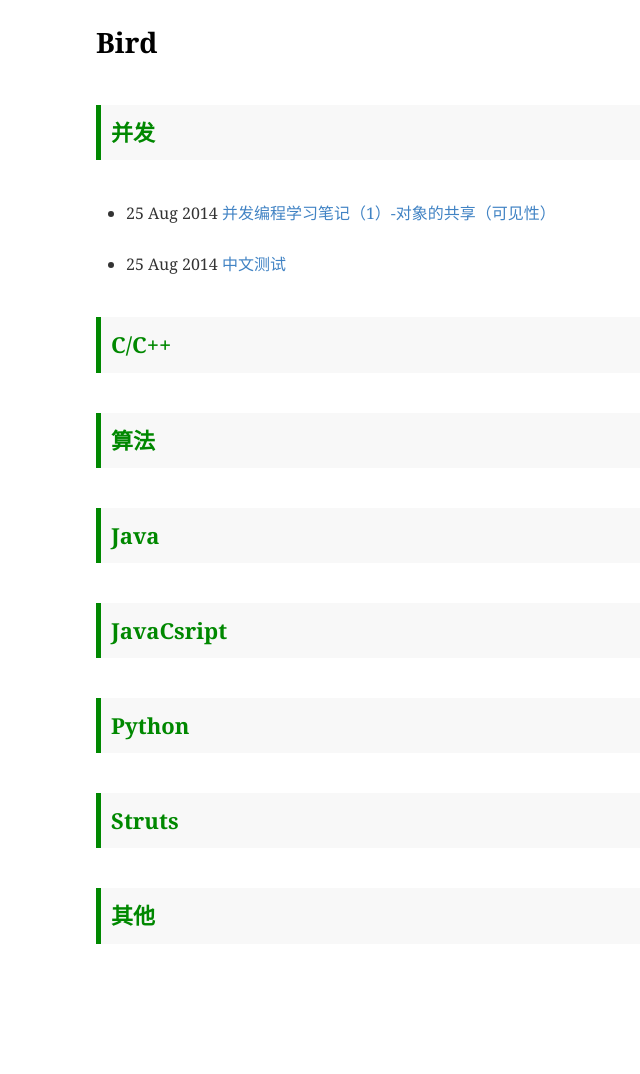
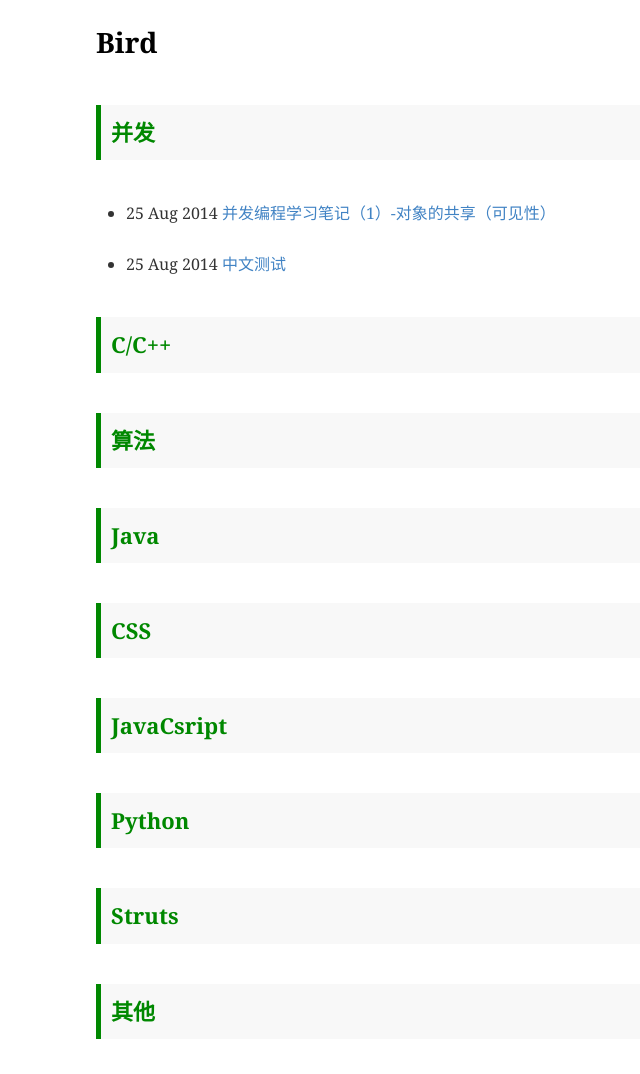
Before and after one commit to Qing-Shuang/Bird, a Jekyll site: the page built from index.html, in a window 1280 px wide. Shown: the whole page, without its empty margins (194-834 px from the left). Built offline with Jekyll 4.4.1, drawn with Linux system fonts in a browser that asks for light colours; before the commit the page ends 979 px from its top, so only the background shows below that.

Commit message:
Update index.html

```diff
--- a/index.html
+++ b/index.html
@@ -45,6 +45,19 @@ title: Bird
 
 <div>
 <h2>Java</h2>
+<ul>
+
+{% for post in site.tags.java %}
+
+　　<li>{{ post.date | date_to_string }} <a href="{{ site.baseurl }}{{ post.url }}"> {{ post.title }}</a></li>
+
+{% endfor %}
+
+</ul>
+</div>
+
+<div>
+<h2>CSS</h2>
 <ul>
 
 {% for post in site.tags.css %}
```
